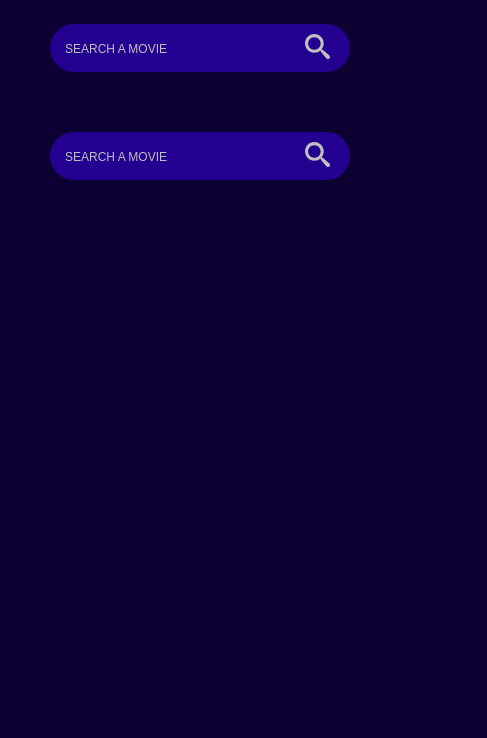
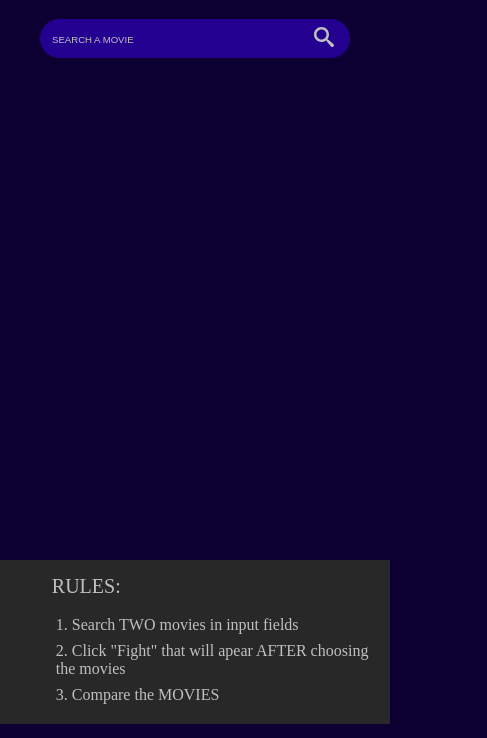
Before and after one commit to ArseniyMys/movie-fight, a website built with Parcel: page index.html in a window 390 px wide. Shown: the part 192-930 px from the top of the page, 487 px wide, since content can reach past the window. Built offline with nearby package versions, Linux system fonts and the light colour scheme.

Commit message:
Minor fixes for mobile versions

```diff
--- a/index.html
+++ b/index.html
@@ -53,5 +53,18 @@
     <button class="button-compare">Fight</button>
 
     <div class="comparison"></div>
+
+    <footer class="footer">
+      <div class="rules">
+        <h2 class="heading-2 rules__heading">Rules:</h2>
+        <ul class="rules__list">
+          <li class="rules__item">1. Search TWO movies in input fields</li>
+          <li class="rules__item">
+            2. Click "Fight" that will apear AFTER choosing the movies
+          </li>
+          <li class="rules__item">3. Compare the MOVIES</li>
+        </ul>
+      </div>
+    </footer>
   </body>
 </html>
--- a/src/sass/_base.scss
+++ b/src/sass/_base.scss
@@ -2,7 +2,7 @@ $color-primary: #240090;
 $color-primary-dark: #190061;
 $color-primary-light: #3500d3;
 
-$color-winner: 	#39CCCC;
+$color-winner: #39cccc;
 
 $color-secondary: #0c0032;
 
@@ -11,6 +11,23 @@ $color-grey-2: #c0c0c0;
 
 $color-light: #fff;
 $color-dark: #000;
+
+$scrollbarBG: #3500d3;
+$thumbBG: #39cccc;
+
+@mixin respond($breakpoint) {
+  @if $breakpoint == 800 {
+    @media only screen and (max-width: 50em) {
+      @content;
+    }
+  }
+
+  @if $breakpoint == 600 {
+    @media only screen and (max-width: 37.5em) {
+      @content;
+    }
+  }
+}
 
 *,
 *::before,
@@ -23,6 +40,10 @@ $color-dark: #000;
 html {
   box-sizing: border-box;
   font-size: 62.5%;
+
+  @include respond(800) {
+    font-size: 50%;
+  }
 }
 
 body {
@@ -35,7 +56,7 @@ body {
     1fr
     repeat(6, minmax(min-content, 14rem))
     1fr;
-  grid-template-rows: repeat(4, min-content);
+  grid-template-rows: repeat(5, min-content);
   grid-gap: 5rem;
 
   background-color: $color-secondary;
--- a/src/sass/_comparison.scss
+++ b/src/sass/_comparison.scss
@@ -11,13 +11,33 @@
   overflow: scroll;
 
   display: grid;
-  grid-template-columns: 12rem max-content repeat(10, minmax(20rem, max-content));
-  grid-template-rows: 4rem repeat(2, 17rem);
+  grid-template-columns: 12rem max-content repeat(
+      10,
+      minmax(20rem, max-content)
+    );
+  grid-template-rows: 4rem repeat(2, 16.25rem);
   grid-gap: 1rem;
 
+  &::-webkit-scrollbar {
+    height: 1.5rem;
+    width: 0;
+  }
+  &::-webkit-scrollbar-track {
+    background: $scrollbarBG;
+  }
+  &::-webkit-scrollbar-thumb {
+    background-color: $thumbBG;
+    border-radius: 6px;
+    border: 2px solid $scrollbarBG;
+  }
   transition: all 1s 0.5s;
   opacity: 0;
   transform: scale(0);
+
+  @include respond(600) {
+    width: 100%;
+    margin-bottom: 2rem;
+  }
 
   p {
     padding: 2rem;
--- /dev/null
+++ b/src/sass/_footer.scss
@@ -0,0 +1,22 @@
+.footer {
+  grid-column: 1 / -1;
+  background-color: $color-grey-1;
+  padding: 2rem;
+}
+
+.rules {
+  margin-left: 10%;
+
+  &__heading {
+    margin-bottom: 2rem;
+  }
+
+  &__list {
+    list-style: none;
+  }
+
+  &__item {
+    font-size: 2rem;
+    padding: 0.5rem;
+  }
+}
--- a/src/sass/_header.scss
+++ b/src/sass/_header.scss
@@ -3,16 +3,20 @@
   grid-row: 1 / span 1;
 
   padding: 5rem;
-  background-image: linear-gradient(to right, $color-grey-1 44%, $color-grey-2 100%);
+  background-color: $color-grey-1;
   border-bottom: 1px solid $color-grey-2;
 
   display: grid;
   grid-template-columns: max-content 1fr;
 
+  @include respond(800){
+    padding: 2rem;
+  }
+
   &__heading {
     background-color: $color-primary;
     line-height: 1.5;
-    padding: 1rem 10rem 1rem 1rem;
+    padding: 1rem;
   }
 
   &__icon {
--- a/src/sass/_typography.scss
+++ b/src/sass/_typography.scss
@@ -8,6 +8,11 @@
 }
 
 .heading-2 {
+  font-size: 2.5rem;
+  text-transform: uppercase;
+  font-weight: 300;
+  line-height: 1;
+  display: inline-block;
 }
 
 .heading-3 {
--- a/src/sass/main.scss
+++ b/src/sass/main.scss
@@ -1,8 +1,9 @@
-@import 'base';
-@import 'typography';
-@import 'utilities';
+@import "base";
+@import "typography";
+@import "utilities";
 
-@import 'button-compare';
-@import 'comparison';
-@import 'header';
-@import 'search';
+@import "button-compare";
+@import "comparison";
+@import "footer";
+@import "header";
+@import "search";
```
Also changed, not shown: src/css/style.css.
